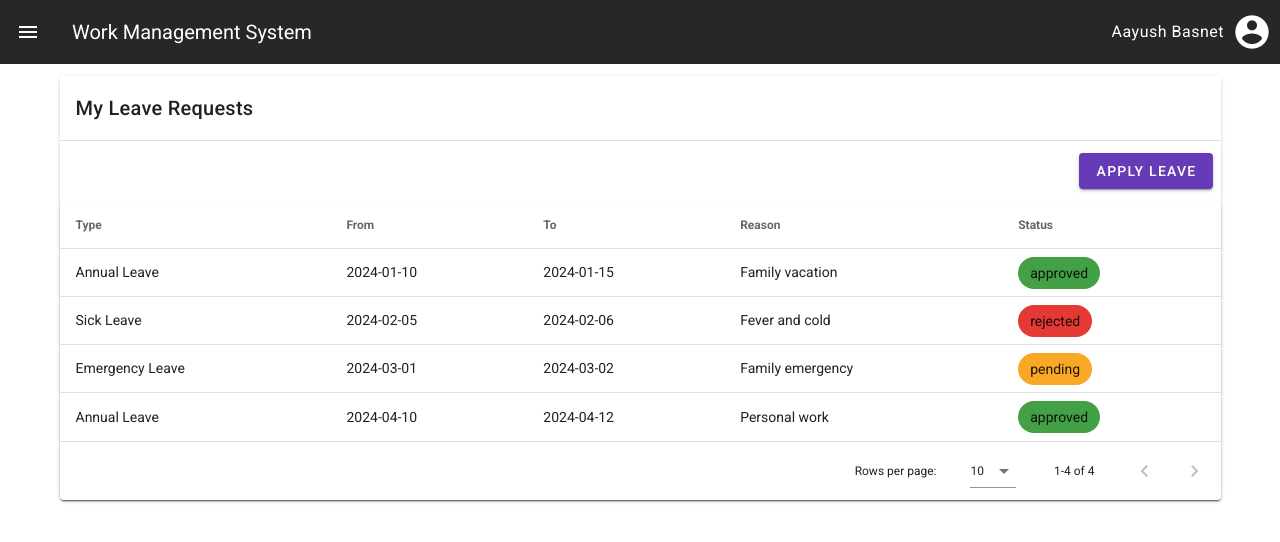
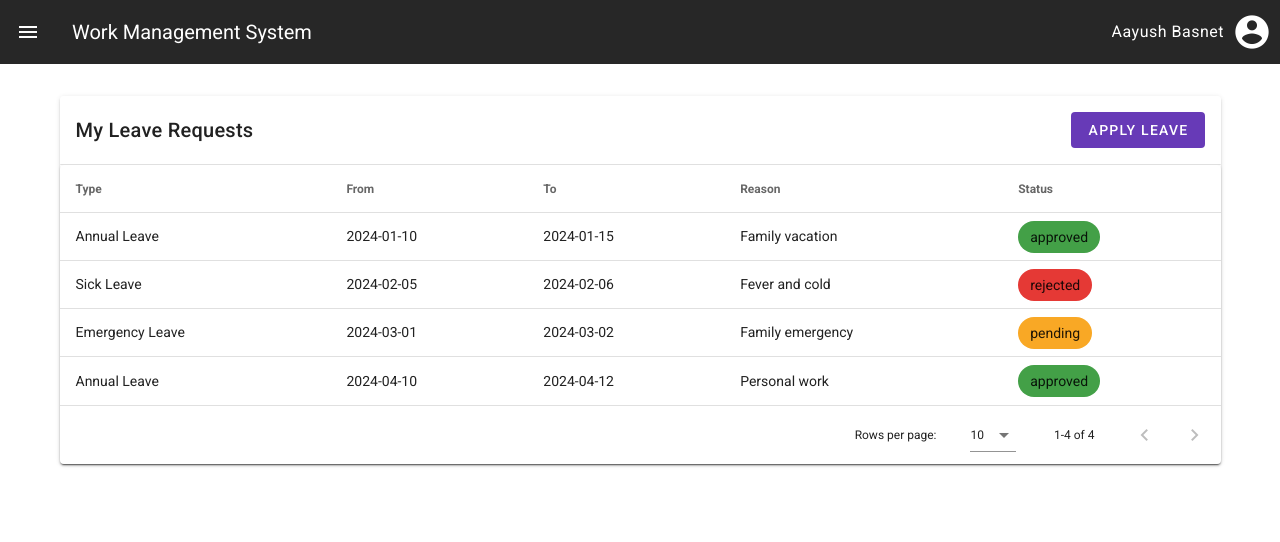
Before and after one commit to aayush11223/work_management_system, a Vue app: page /leave in a window 1280 px wide. Shown: the top 542 px of the page. Built offline with nearby package versions, Linux system fonts and the light colour scheme.

Commit message:
btn in PageHeader has been managed

```diff
--- a/src/components/common/PageHeader.vue
+++ b/src/components/common/PageHeader.vue
@@ -1,15 +1,24 @@
 <template>
   <v-card flat>
-    <v-card-title class="d-flex align-center">
-      {{ title }}
-      <v-spacer />
-    </v-card-title>
-    <v-card-subtitle>
-      {{ subtitle }}
-    </v-card-subtitle>
-    <v-divider> </v-divider>
+    <div class="d-flex align-center justify-space-between">
+      <div>
+        <v-card-title class="pl-4">
+          {{ title }}
+        </v-card-title>
+        <v-card-subtitle class="pl-4">
+          {{ subtitle }}
+        </v-card-subtitle>
+      </div>
+
+      <v-btn depressed color="primary" class="ma-4" @click="$emit('doAction')">
+        {{ btnName }}
+      </v-btn>
+    </div>
+
+    <v-divider></v-divider>
   </v-card>
 </template>
+
 
 <script>
 export default {
@@ -17,6 +26,9 @@ export default {
     title: {
       type: String,
       required: true,
+    },
+    btnName: {
+      type: String,
     },
     subtitle: {
       type: String,
--- a/src/layouts/EmployeeLayout.vue
+++ b/src/layouts/EmployeeLayout.vue
@@ -13,7 +13,7 @@
       @toggle="enableDrawer"
     />
 
-    <v-main>
+    <v-main class="mt-5">
       <v-container>
         <v-card auto>
           <router-view />
--- a/src/views/DashboardView.vue
+++ b/src/views/DashboardView.vue
@@ -1,8 +1,12 @@
 <template>
   <div>
-    <PageHeader :title="title" />
+    <v-card flat>
+      <v-card-title class="pl-4">
+        {{ title }}
+      </v-card-title>
+      <v-divider></v-divider>
+    </v-card>
 
-    <!-- Top KPI Ribbon: Adjusted column widths to fit horizontally on desktop -->
     <v-row class="mt-2">
       <v-col
         v-for="(stat, index) in stats"
@@ -20,9 +24,7 @@
       </v-col>
     </v-row>
 
-    <!-- New Dashboard-Specific Operational Section -->
     <v-row class="mt-4">
-      <!-- Main Activity / Tracking Column -->
       <v-col cols="12" md="8">
         <v-card outlined class="pa-4" min-height="300">
           <v-card-title class="text-h6 font-weight-bold pa-0 mb-4">
@@ -69,7 +71,6 @@
         </v-card>
       </v-col>
 
-      <!-- Sidebar Quick Actions / Context Column -->
       <v-col cols="12" md="4">
         <v-card outlined class="pa-4" min-height="300">
           <v-card-title class="text-h6 font-weight-bold pa-0 mb-4">
@@ -104,15 +105,11 @@
 </template>
 
 <script>
-import PageHeader from "@/components/common/PageHeader.vue";
 import StatCard from "@/components/common/StatCard.vue";
 
 export default {
-  name: "DashboardView",
-
   components: {
     StatCard,
-    PageHeader,
   },
 
   computed: {
--- a/src/views/employee/AttendanceView.vue
+++ b/src/views/employee/AttendanceView.vue
@@ -1,16 +1,11 @@
 <template>
   <div>
-    <PageHeader :title="title" />
-    <div class="d-flex justify-end">
-      <v-btn
-        depressed
-        color="primary"
-        class="my-3 mr-2"
-        @click="showDialog = true"
-      >
-        Mark Attendance
-      </v-btn>
-    </div>
+    <PageHeader
+      :title="title"
+      :btnName="btnName"
+      @doAction="showDialog = true"
+    />
+
     <AttendanceTable :headers="headers" :items="items" />
 
     <MarkAttendanceForm
@@ -36,6 +31,7 @@ export default {
   data() {
     return {
       title: "My Attendance",
+      btnName: "MARK ATTENDANCE",
       showDialog: false,
       headers: [
         { text: "Date", value: "date" },
--- a/src/views/employee/LeaveView.vue
+++ b/src/views/employee/LeaveView.vue
@@ -1,13 +1,11 @@
 <template>
   <!-- Page Header with Apply Leave button -->
   <div>
-    <PageHeader title="My Leave Requests" />
-
-    <div class="d-flex justify-end">
-      <v-btn class="my-3 mr-2" color="primary" @click="showDialog = true">
-        Apply Leave
-      </v-btn>
-    </div>
+    <PageHeader
+      title="My Leave Requests"
+      btnName="APPLY LEAVE"
+      @doAction="showDialog = true"
+    />
 
     <LeaveRequestTable :items="leaves" :loading="false" :showActions="false" />
 
--- a/src/views/employee/MonthlySummaryView.vue
+++ b/src/views/employee/MonthlySummaryView.vue
@@ -1,6 +1,11 @@
 <template>
   <div>
-    <PageHeader title="My Work Summary" />
+    <v-card flat>
+      <v-card-title class="pl-4">
+        {{ title }}
+      </v-card-title>
+      <v-divider></v-divider>
+    </v-card>
 
     <MonthPicker
       class="mt-3"
@@ -30,14 +35,12 @@
 </template>
 
 <script>
-import PageHeader from "@/components/common/PageHeader.vue";
 import PaycheckSummaryCard from "@/components/paycheck/PaycheckSummaryCard.vue";
 import StatCard from "@/components/common/StatCard.vue";
 import MonthPicker from "@/components/paycheck/MonthPicker.vue";
 
 export default {
   components: {
-    PageHeader,
     PaycheckSummaryCard,
     StatCard,
     MonthPicker,
@@ -45,6 +48,7 @@ export default {
 
   data() {
     return {
+      title: "My Work Summary",
       selectedMonth: new Date().getMonth() + 1,
       selectedYear: new Date().getFullYear(),
 
--- a/src/views/employee/WorkLogView.vue
+++ b/src/views/employee/WorkLogView.vue
@@ -1,12 +1,10 @@
 <template>
   <div>
-    <PageHeader title="My Work Logs" />
-
-    <div class="d-flex justify-end">
-      <v-btn class="my-3 mr-2" color="primary" @click="showDialog = true">
-        Log Work
-      </v-btn>
-    </div>
+    <PageHeader
+      title="My Work Logs"
+      btnName="LOG WORK"
+      @doAction="showDialog = true"
+    />
 
     <WorkLogTable :items="logs" :loading="loading" />
 
```
